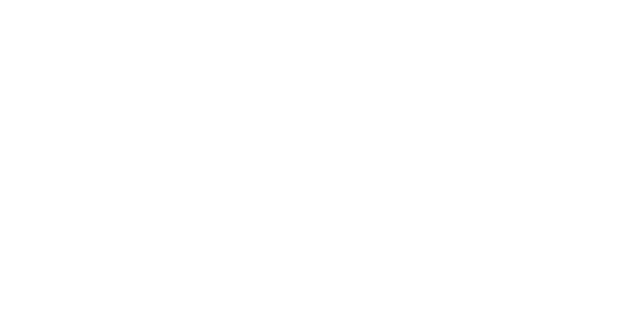
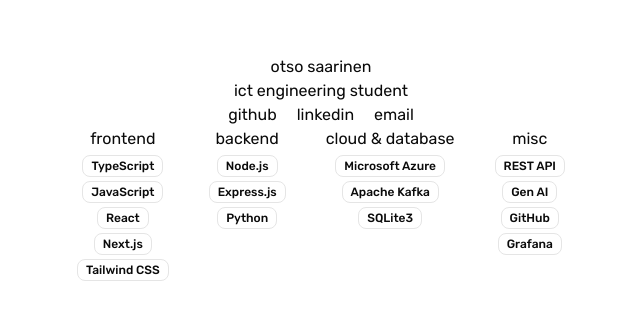
Before and after one commit to otsosaarinen/portfolio_v2, a Next.js app: page / in a window 1280 px wide. Shown: the part 232-552 px from the top of the page, without its empty margins (319-959 px from the left). Built offline with nearby package versions, Linux system fonts and the light colour scheme.

Commit message:
add basic information

```diff
--- a/app/page.tsx
+++ b/app/page.tsx
@@ -1,9 +1,55 @@
+import { Badge } from "@/components/ui/badge";
 import { Button } from "@/components/ui/button";
+import { Separator } from "@/components/ui/separator";
 
 export default function Home() {
     return (
         <>
-            <div></div>
+            <div className="flex flex-col items-center justify-center w-auto h-screen">
+                <div className="flex flex-col items-center justify-center">
+                    <h1 className="">otso saarinen</h1>
+                    <h2 className="">ict engineering student</h2>
+                </div>
+
+                <div className="flex flex-row gap-5">
+                    <div>github</div>
+                    <div>linkedin</div>
+                    <div>email</div>
+                </div>
+
+                <div className="flex flex-row gap-10">
+                    <div className="flex flex-col justify-start items-center gap-1">
+                        frontend
+                        <Badge variant="outline">TypeScript</Badge>
+                        <Badge variant="outline">JavaScript</Badge>
+                        <Badge variant="outline">React</Badge>
+                        <Badge variant="outline">Next.js</Badge>
+                        <Badge variant="outline">Tailwind CSS</Badge>
+                    </div>
+
+                    <div className="flex flex-col justify-start items-center gap-1">
+                        backend
+                        <Badge variant="outline">Node.js</Badge>
+                        <Badge variant="outline">Express.js</Badge>
+                        <Badge variant="outline">Python</Badge>
+                    </div>
+
+                    <div className="flex flex-col justify-start items-center gap-1">
+                        cloud & database
+                        <Badge variant="outline">Microsoft Azure</Badge>
+                        <Badge variant="outline">Apache Kafka</Badge>
+                        <Badge variant="outline">SQLite3</Badge>
+                    </div>
+
+                    <div className="flex flex-col justify-start items-center gap-1">
+                        misc
+                        <Badge variant="outline">REST API</Badge>
+                        <Badge variant="outline">Gen AI</Badge>
+                        <Badge variant="outline">GitHub</Badge>
+                        <Badge variant="outline">Grafana</Badge>
+                    </div>
+                </div>
+            </div>
         </>
     );
 }
```
